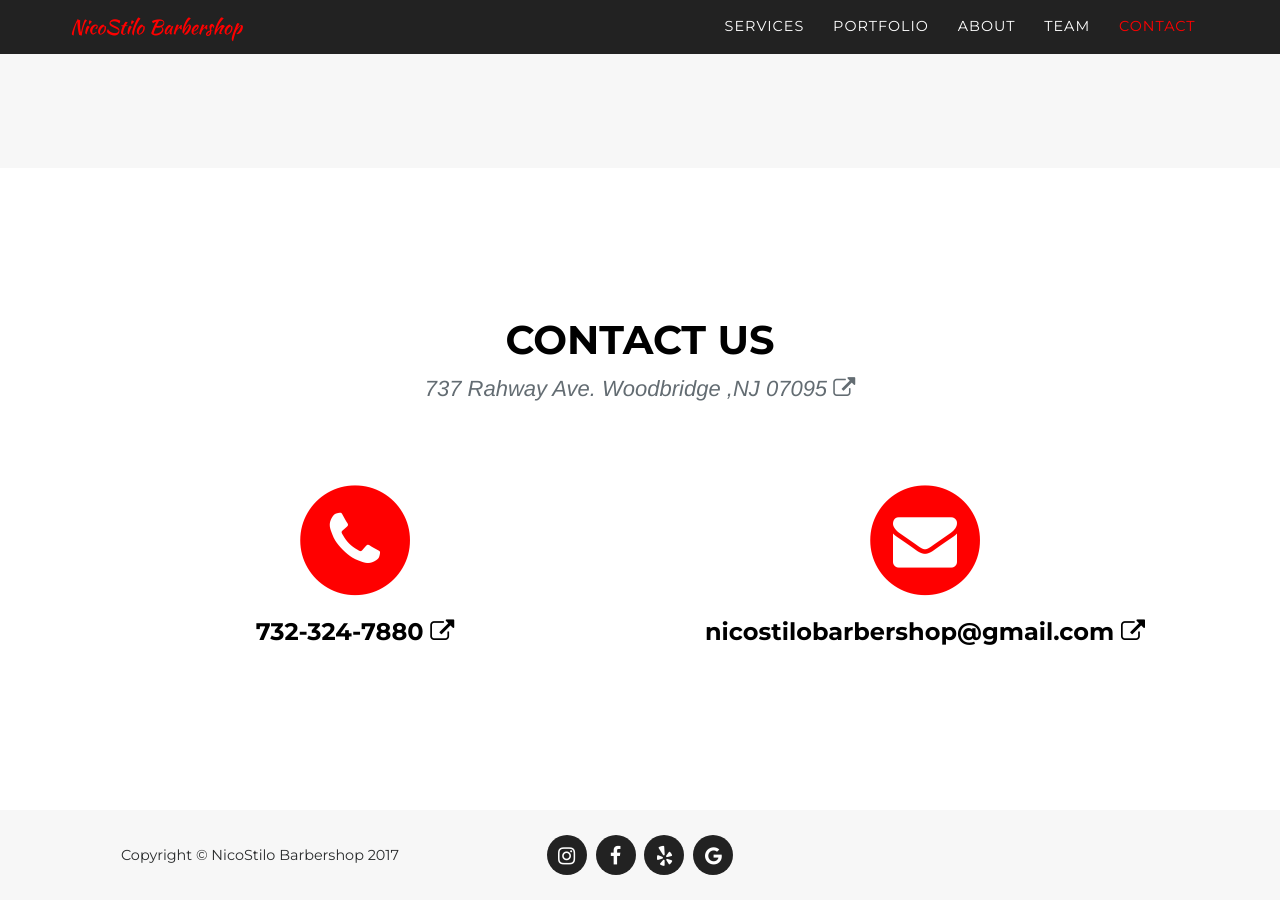
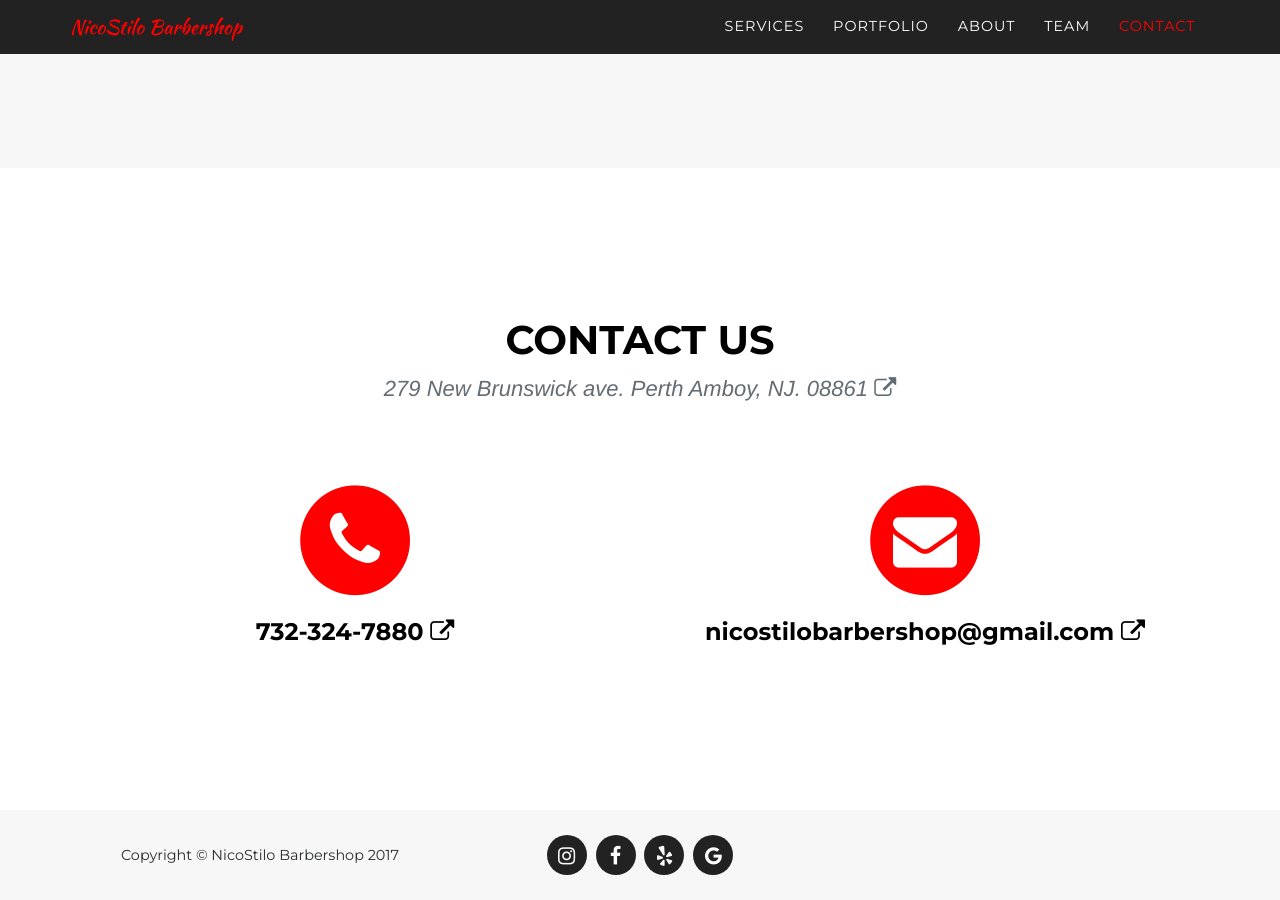
Before and after one commit to Nicostilo08/Nicostilo08.github.io, a Jekyll site: the page built from index.md, in a window 1280 px wide and 900 px high, scrolled down 6843 px. Built offline with Jekyll 4.4.1, drawn with Linux system fonts in a browser that asks for light colours; some web fonts are replaced.

Commit message:
Updated Index

```diff
--- a/index.md
+++ b/index.md
@@ -124,7 +124,7 @@
   description: I started working as a barber in 2009. What started as a hobby became
     my passion. I thank Evolution Barbershop in the Dominican Republic for the opportunity.
 contact-title: Contact Us
-contact-content: 737  Rahway Ave. Woodbridge ,NJ 07095
+contact-content: 279 New Brunswick ave. Perth Amboy, NJ. 08861
 contact-phone: 732-324-7880
 contact-phone-icon: fa-phone
 contact-email: nicostilobarbershop@gmail.com
```
